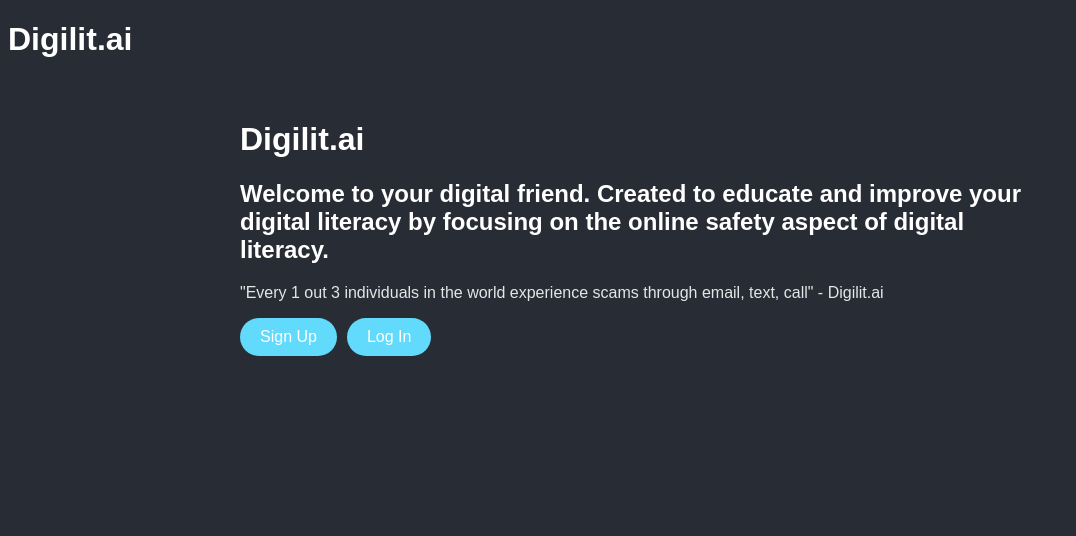
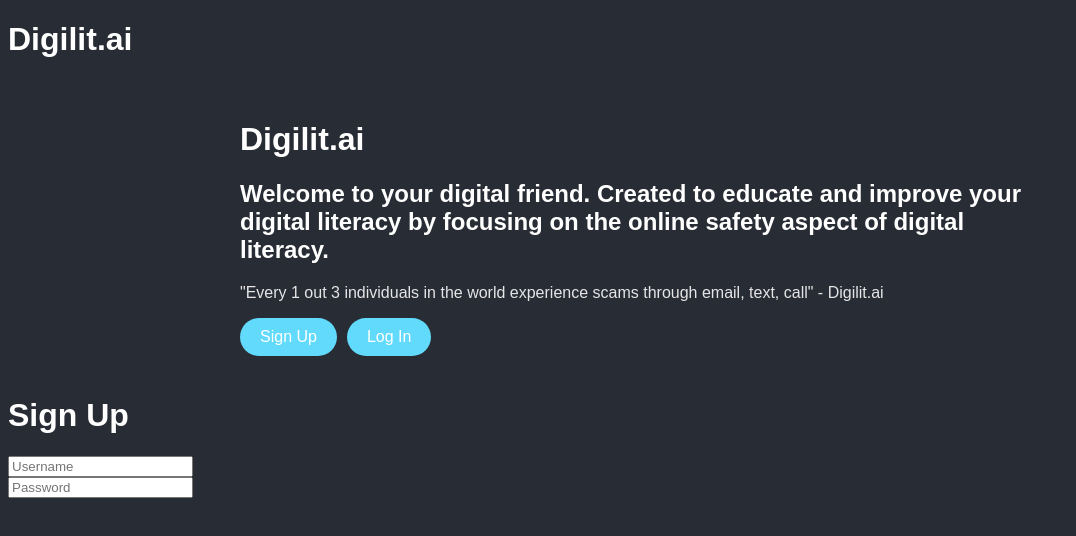
Before and after one commit to Amii911/digilit, a React app in the folder client/: page / in a window 1280 px wide. Shown: the whole page, without its empty margins (0-1076 px from the left). Built offline with nearby package versions, Linux system fonts and the light colour scheme.

Commit message:
login/signup

```diff
--- a/client/public/index.html
+++ b/client/public/index.html
@@ -29,7 +29,7 @@
       work correctly both with client-side routing and a non-root public URL.
       Learn how to configure a non-root public URL by running `npm run build`.
     -->
-    <title>Reciplease</title>
+    <title>Digilit.ai</title>
   </head>
   <body>
     <noscript>You need to enable JavaScript to run this app.</noscript>
--- a/client/src/components/App.js
+++ b/client/src/components/App.js
@@ -1,5 +1,6 @@
 import React from "react";
 import Home from "./Home/Home";
+import Signup from "./Home/Signup";
 
 
 
@@ -8,6 +9,7 @@
       <div className="App">
           <h1>Digilit.ai</h1>
           <Home />
+          <Signup/>
       </div>
   );
 }
--- a/client/src/components/Home/Home.js
+++ b/client/src/components/Home/Home.js
@@ -1,4 +1,5 @@
 import React from 'react'
+
 
 
 function Home() {
--- a/client/src/components/Home/Signup.js
+++ b/client/src/components/Home/Signup.js
@@ -2,7 +2,17 @@
 
 function Signup() {
   return (
-    <div>Sign Up Form</div>
+    <div>
+      <form action="">
+        <h1>Sign Up</h1>
+        <div>
+          <input type= "text" placeholder="Username" required/>
+        </div>
+        <div>
+          <input type= "password" placeholder="Password" required/>
+        </div>
+      </form>
+    </div>
   )
 }
 
```
Also changed, not shown: client/src/components/Home/Login.js (added, +19 -0 lines).
